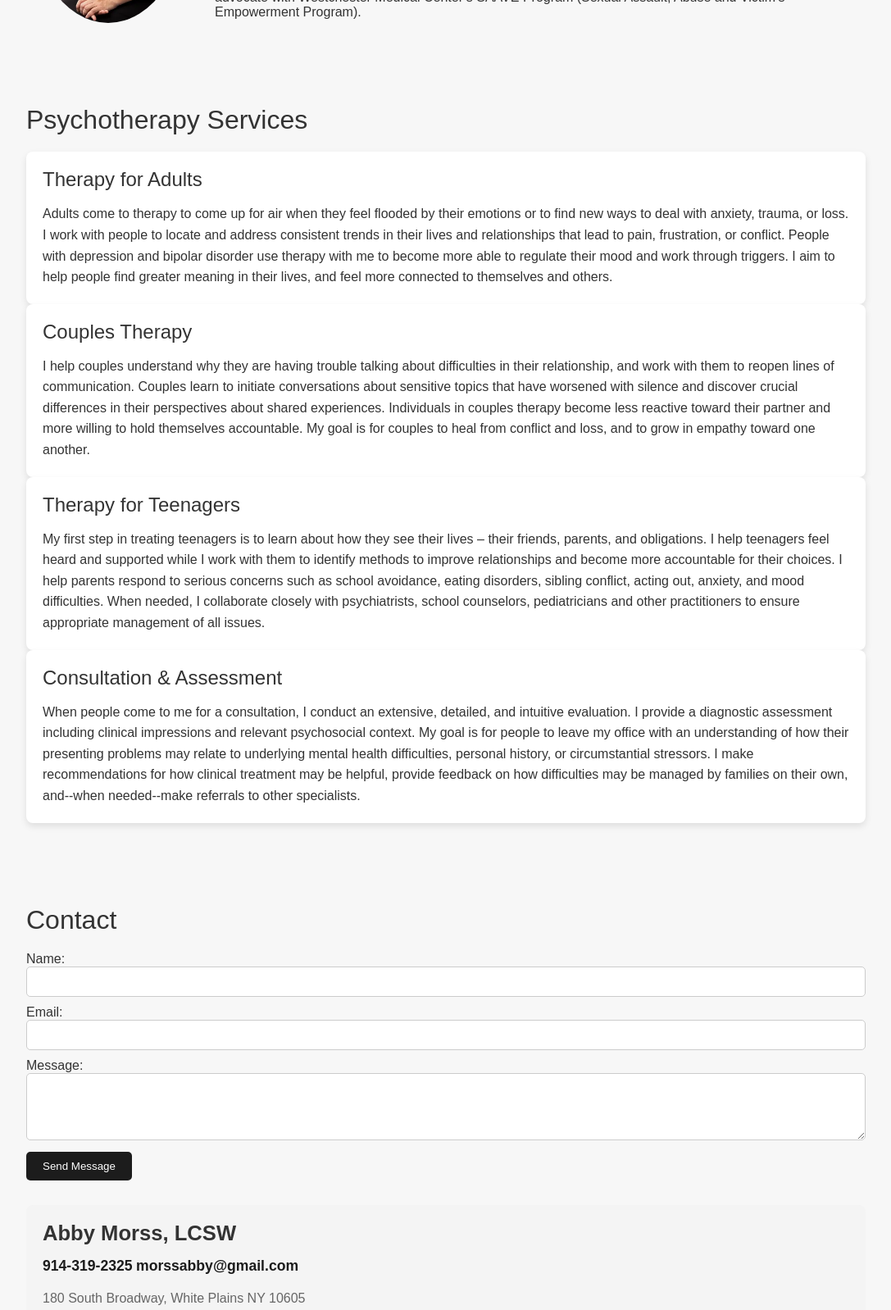
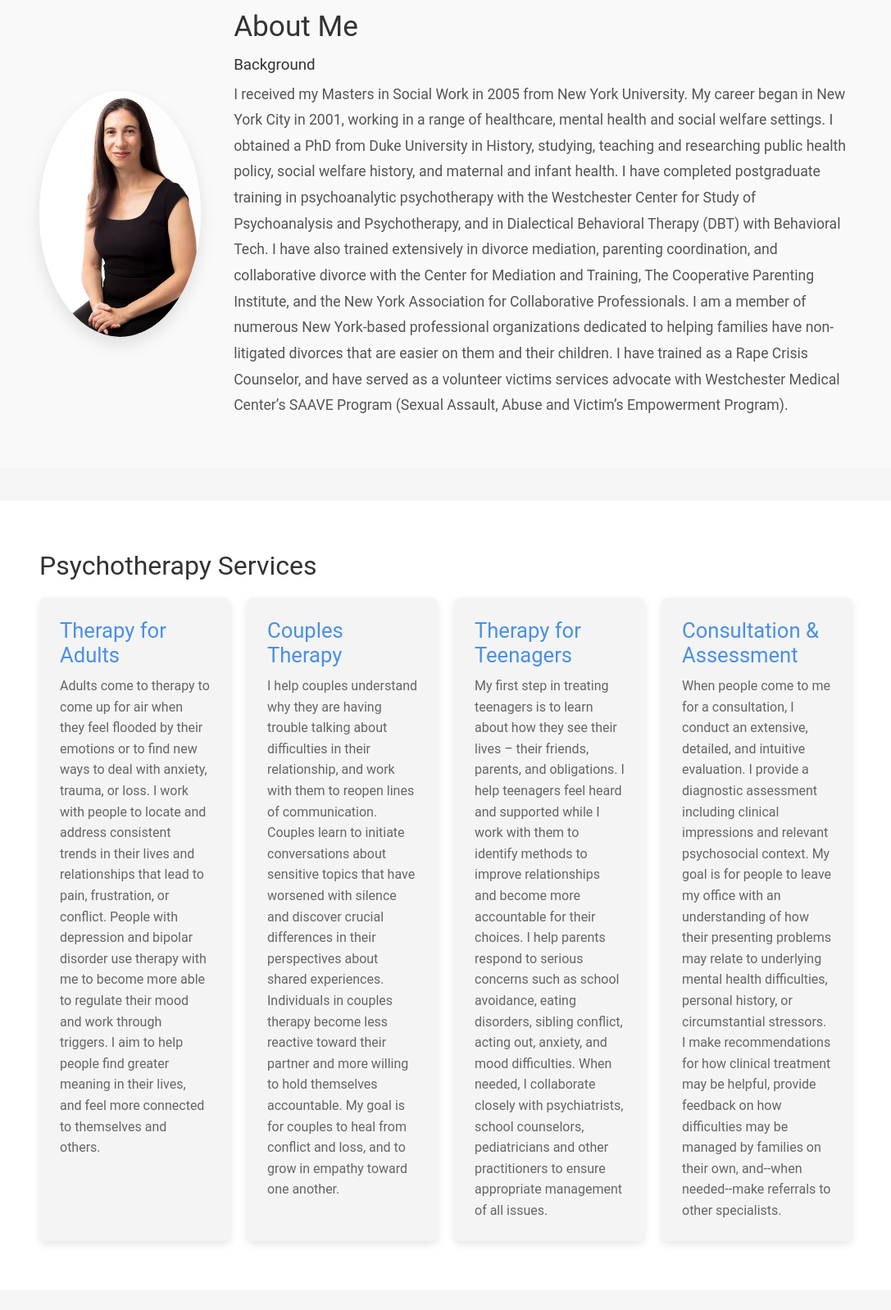
Before and after one commit to Zeeium/Testing, a plain HTML site: page index.html in a window 1280 px wide. Shown: the part 620-2218 px from the top of the page at 82% size, without its empty margins (96-1183 px from the left). Drawn offline with Linux system fonts and the light colour scheme.

Commit message:
Update main.css

```diff
--- a/main.css
+++ b/main.css
@@ -196,3 +196,237 @@ footer {
 .contact-info p {
     margin: 5px 0;
 }
+/* General Body & Typography */
+body {
+    font-family: 'Roboto', sans-serif; /* Clean, modern font */
+    background-color: #f5f5f5; /* Soft background */
+    color: #333;
+    margin: 0;
+    padding: 0;
+}
+
+/* Navigation */
+header {
+    background-color: #4A90E2; /* Soft blue */
+    padding: 15px 0;
+    box-shadow: 0 2px 5px rgba(0, 0, 0, 0.1);
+}
+
+header nav .logo {
+    font-family: 'Montserrat', sans-serif;
+    color: white;
+    font-size: 1.8em;
+    margin-left: 20px;
+}
+
+header nav ul {
+    list-style: none;
+    display: flex;
+    justify-content: center;
+    padding: 0;
+    margin: 0;
+}
+
+header nav ul li {
+    margin: 0 20px;
+}
+
+header nav ul li a {
+    color: white;
+    text-decoration: none;
+    font-weight: 600;
+    transition: color 0.3s ease;
+}
+
+header nav ul li a:hover {
+    color: #ff9f00; /* Warm gold accent */
+}
+
+/* Sections */
+.section {
+    padding: 60px 20px;
+    margin-bottom: 40px;
+}
+
+.container {
+    max-width: 1200px;
+    margin: 0 auto;
+}
+
+/* Welcome Section */
+#welcome {
+    background-color: #ffffff;
+    text-align: center;
+}
+
+#welcome h1 {
+    font-size: 2.8em;
+    color: #333;
+    font-family: 'Montserrat', sans-serif;
+    margin-bottom: 20px;
+}
+
+#welcome p {
+    font-size: 1.2em;
+    color: #666;
+    line-height: 1.8;
+    max-width: 900px;
+    margin: 0 auto;
+}
+
+/* About Section */
+#about {
+    background-color: #f9f9f9;
+}
+
+.about-wrapper {
+    display: flex;
+    align-items: center;
+    gap: 40px;
+}
+
+.about-image {
+    width: 300px;
+    height: 300px;
+    border-radius: 50%;
+    object-fit: cover;
+    box-shadow: 0 10px 20px rgba(0, 0, 0, 0.1);
+}
+
+.about-text h2 {
+    font-size: 2.2em;
+    color: #333;
+    margin-bottom: 15px;
+}
+
+.about-text p {
+    font-size: 1.1em;
+    color: #555;
+    line-height: 1.8;
+    margin-top: 10px;
+}
+
+/* Services Section */
+#services {
+    background-color: #ffffff;
+}
+
+.services-wrapper {
+    display: flex;
+    justify-content: space-between;
+    gap: 20px;
+}
+
+.service-box {
+    background-color: #f4f4f4;
+    padding: 25px;
+    border-radius: 8px;
+    box-shadow: 0 4px 10px rgba(0, 0, 0, 0.1);
+    flex: 1;
+    transition: transform 0.3s ease;
+}
+
+.service-box h3 {
+    font-size: 1.6em;
+    color: #4A90E2; /* Accent color */
+    margin-bottom: 10px;
+}
+
+.service-box p {
+    font-size: 1em;
+    color: #666;
+    line-height: 1.6;
+}
+
+.service-box:hover {
+    transform: translateY(-5px); /* Subtle hover effect */
+}
+
+/* Contact Section */
+#contact {
+    background-color: #f9f9f9;
+    padding-top: 50px;
+}
+
+form {
+    background-color: white;
+    padding: 30px;
+    box-shadow: 0 4px 15px rgba(0, 0, 0, 0.1);
+    border-radius: 8px;
+    max-width: 600px;
+    margin: 0 auto;
+}
+
+form label {
+    font-size: 1.1em;
+    margin-bottom: 5px;
+}
+
+form input, form textarea {
+    width: 100%;
+    padding: 15px;
+    margin: 10px 0;
+    border: 1px solid #ccc;
+    border-radius: 5px;
+}
+
+form button {
+    background-color: #4A90E2;
+    color: white;
+    border: none;
+    padding: 15px 25px;
+    font-size: 1.1em;
+    border-radius: 5px;
+    cursor: pointer;
+    transition: background-color 0.3s ease;
+}
+
+form button:hover {
+    background-color: #007BB5; /* Slightly darker blue */
+}
+
+.contact-info {
+    margin-top: 30px;
+    padding: 20px;
+    background-color: #ffffff;
+    box-shadow: 0 2px 5px rgba(0, 0, 0, 0.1);
+    border-radius: 8px;
+    text-align: center;
+}
+
+.contact-info h4 {
+    font-size: 1.6em;
+    color: #333;
+    margin-bottom: 10px;
+}
+
+.contact-info a {
+    display: block;
+    font-size: 1.1em;
+    color: #4A90E2;
+    text-decoration: none;
+    margin: 5px 0;
+}
+
+.contact-info a:hover {
+    color: #007BB5;
+    text-decoration: underline;
+}
+
+.address p {
+    color: #666;
+    font-size: 1.1em;
+}
+
+/* Footer */
+footer {
+    background-color: #4A90E2;
+    padding: 20px 0;
+    color: white;
+    text-align: center;
+}
+
+footer p {
+    font-size: 1em;
+    margin: 0;
+}
```
